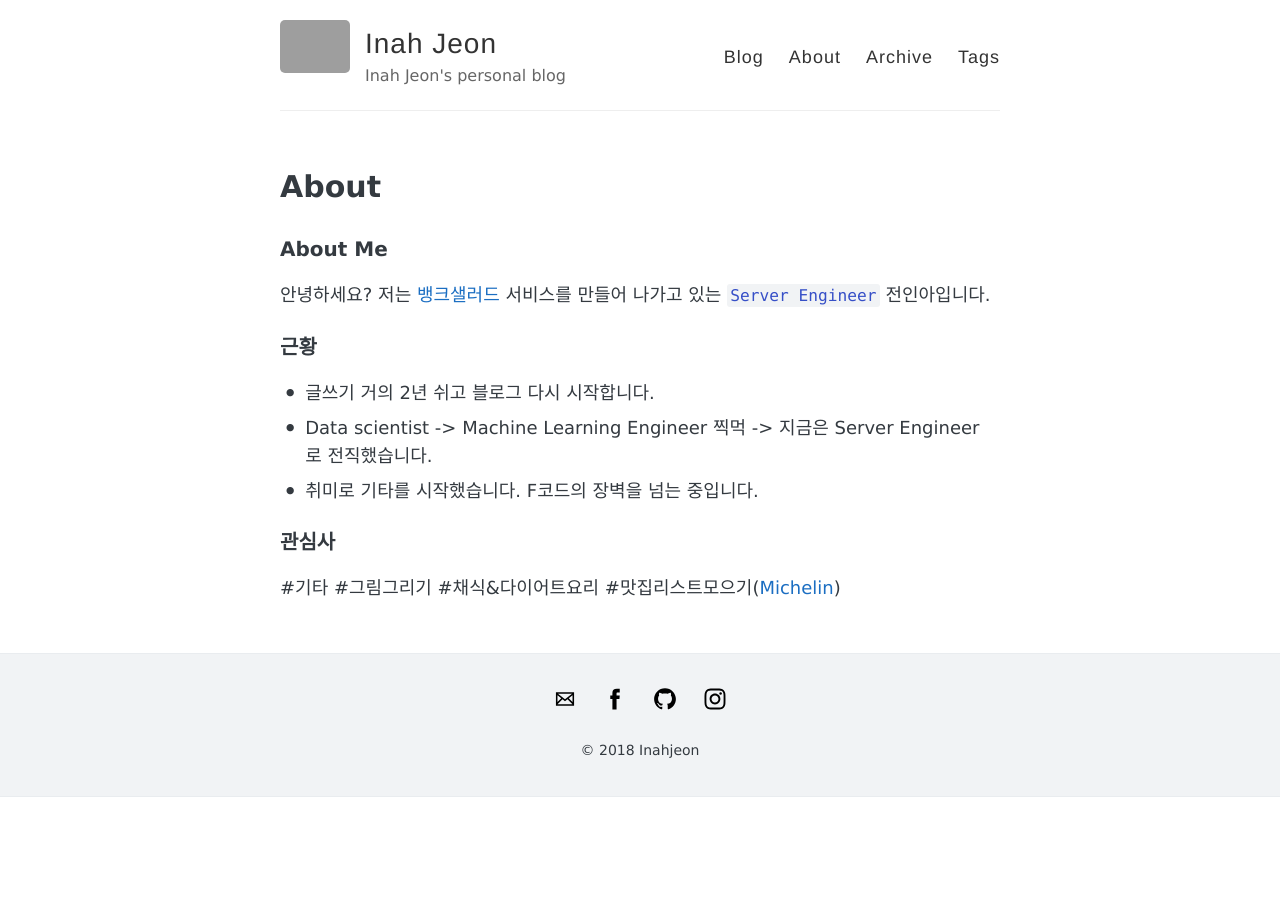
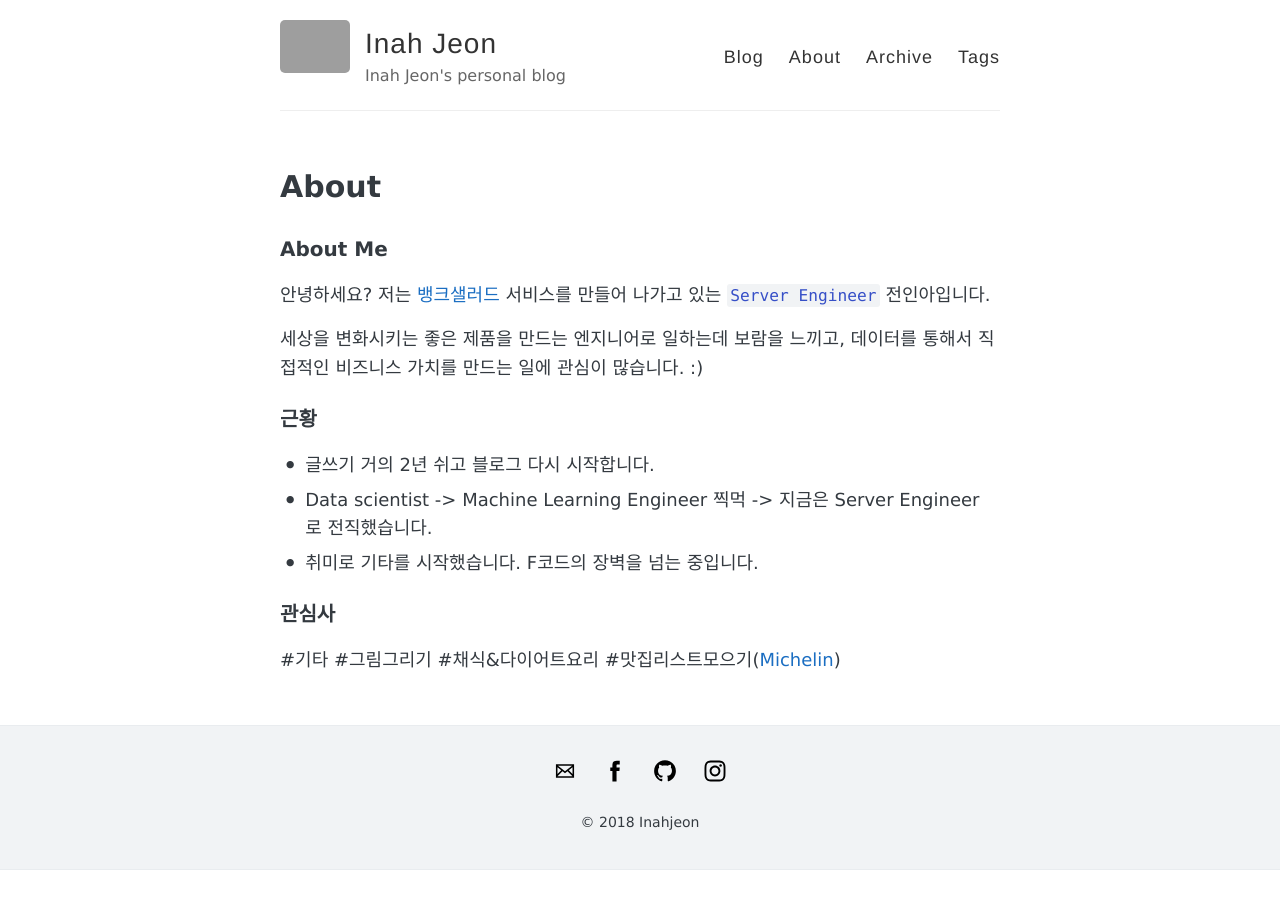
Before and after one commit to inahjeon/inahjeon.github.io, a Jekyll site: the page built from about.md, in a window 1280 px wide. Built offline with Jekyll 4.4.1, drawn with Linux system fonts in a browser that asks for light colours; grey boxes are pictures that could not be loaded.

Commit message:
Update about.md

```diff
--- a/about.md
+++ b/about.md
@@ -8,6 +8,8 @@ permalink: /about/
 
 안녕하세요? 저는 [뱅크샐러드](https://banksalad.com) 서비스를 만들어 나가고 있는 `Server Engineer` 전인아입니다.
 
+세상을 변화시키는 좋은 제품을 만드는 엔지니어로 일하는데 보람을 느끼고, 데이터를 통해서 직접적인 비즈니스 가치를 만드는 일에 관심이 많습니다. :)
+
 ### 근황
 - 글쓰기 거의 2년 쉬고 블로그 다시 시작합니다.
 - Data scientist -> Machine Learning Engineer 찍먹 -> 지금은 Server Engineer 로 전직했습니다.
```
